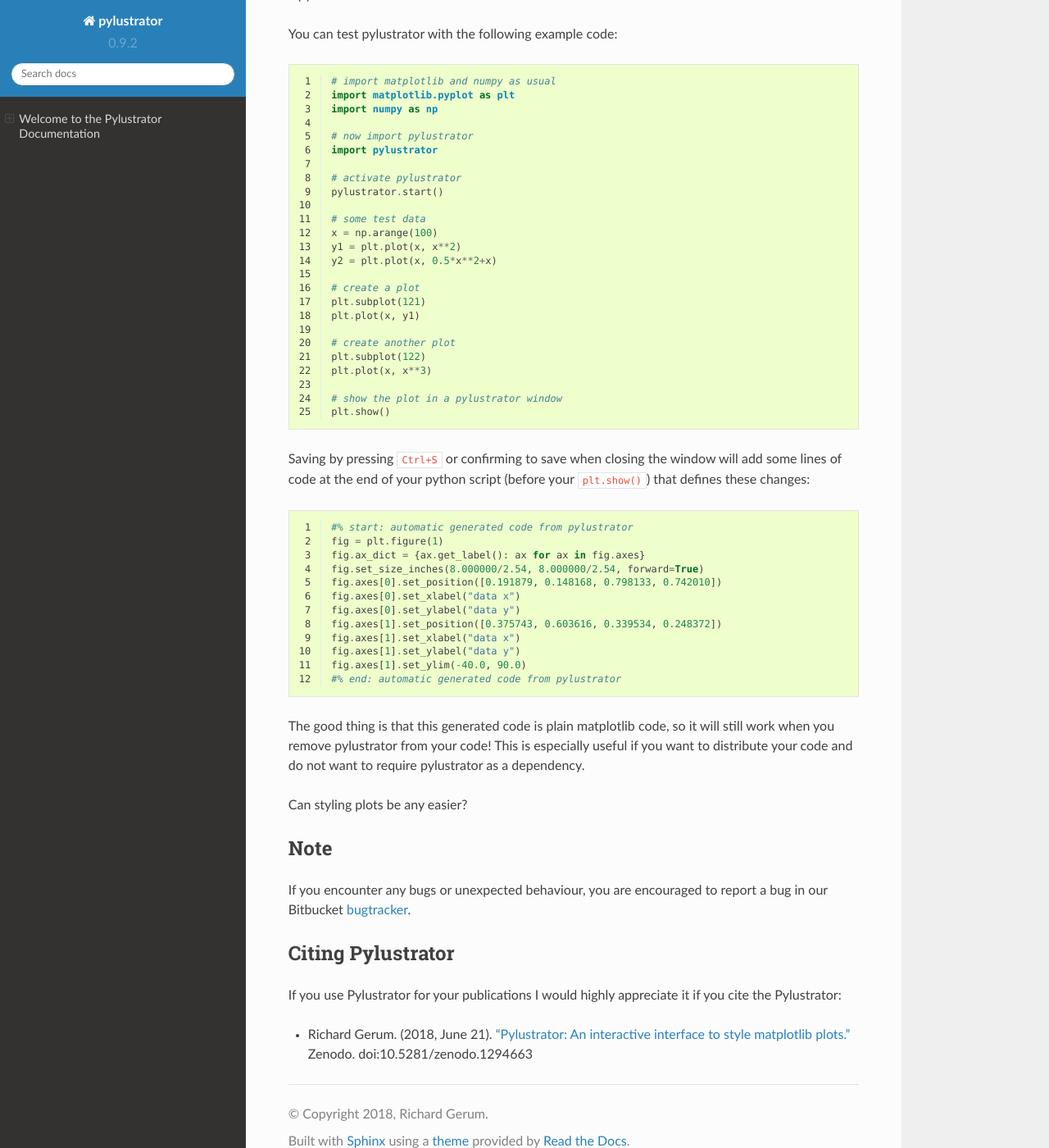
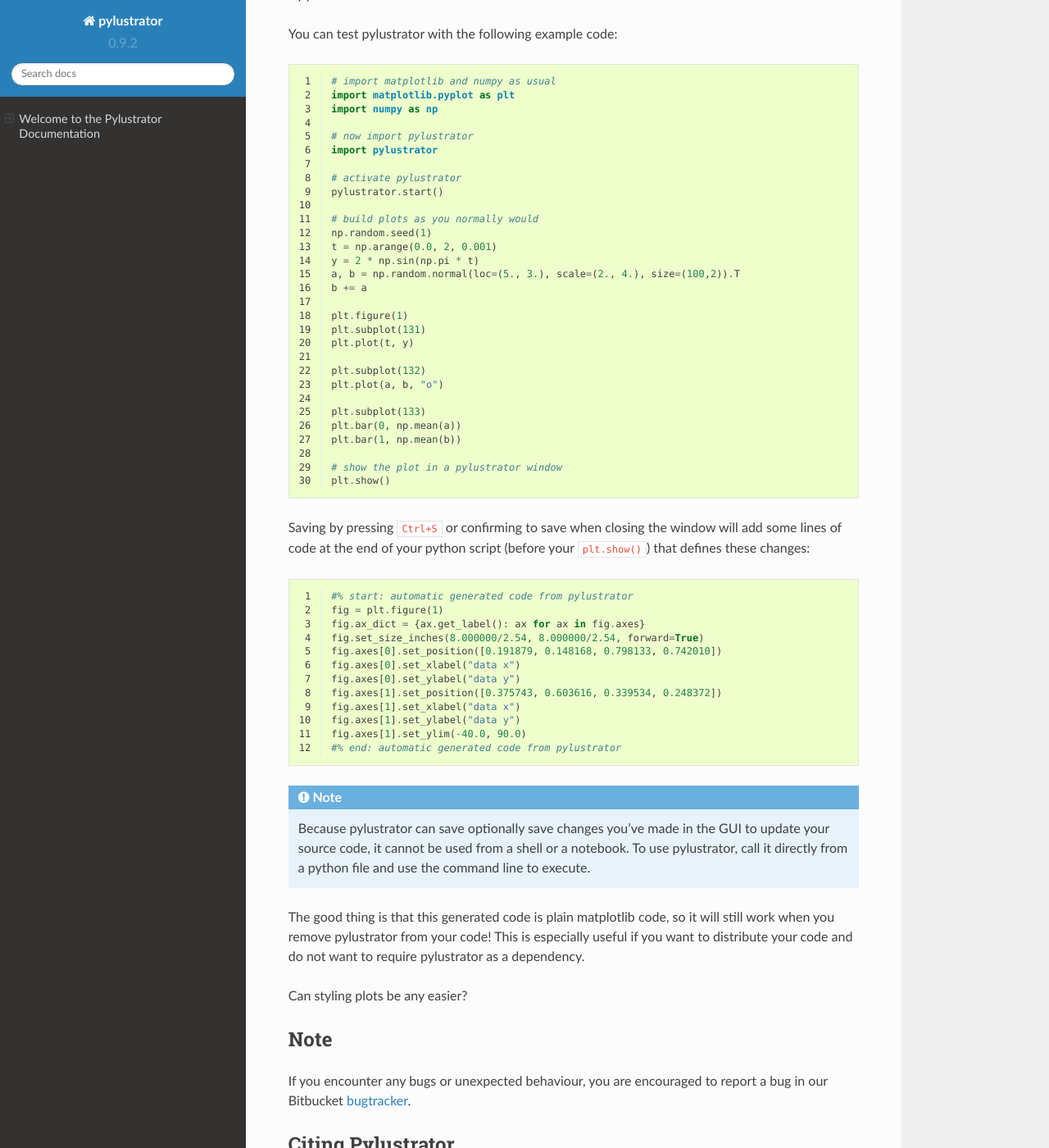
Before and after one commit to rgerum/pylustrator, a Sphinx documentation site: the page built from docs/index.rst, in a window 1280 px wide and 1400 px high, scrolled down 1222 px. Shown: the whole window at 82% size. Built offline with Sphinx 7.4.7 and the Read the Docs theme 2.0.0, drawn with Linux system fonts in a browser that asks for light colours.

Commit message:
for demo, use same code as youtube video
--HG--
branch : fix-bugs-for-new-user

```diff
--- a/docs/index.rst
+++ b/docs/index.rst
@@ -57,18 +57,23 @@
     # activate pylustrator
     pylustrator.start()
 
-    # some test data
-    x = np.arange(100)
-    y1 = plt.plot(x, x**2)
-    y2 = plt.plot(x, 0.5*x**2+x)
+    # build plots as you normally would
+    np.random.seed(1)
+    t = np.arange(0.0, 2, 0.001)
+    y = 2 * np.sin(np.pi * t)
+    a, b = np.random.normal(loc=(5., 3.), scale=(2., 4.), size=(100,2)).T
+    b += a
 
-    # create a plot
-    plt.subplot(121)
-    plt.plot(x, y1)
+    plt.figure(1)
+    plt.subplot(131)
+    plt.plot(t, y)
 
-    # create another plot
-    plt.subplot(122)
-    plt.plot(x, x**3)
+    plt.subplot(132)
+    plt.plot(a, b, "o")
+
+    plt.subplot(133)
+    plt.bar(0, np.mean(a))
+    plt.bar(1, np.mean(b))
 
     # show the plot in a pylustrator window
     plt.show()
@@ -92,6 +97,11 @@
     fig.axes[1].set_ylim(-40.0, 90.0)
     #% end: automatic generated code from pylustrator
 
+.. note::
+   Because pylustrator can save optionally save changes you've made in the GUI to update your source
+   code, it cannot be used from a shell or a notebook. To use pylustrator, call it directly from a
+   python file and use the command line to execute.
+
 The good thing is that this generated code is plain matplotlib code, so it will still work when you remove pylustrator
 from your code! This is especially useful if you want to distribute your code and do not want to require pylustrator as
 a dependency.
```
